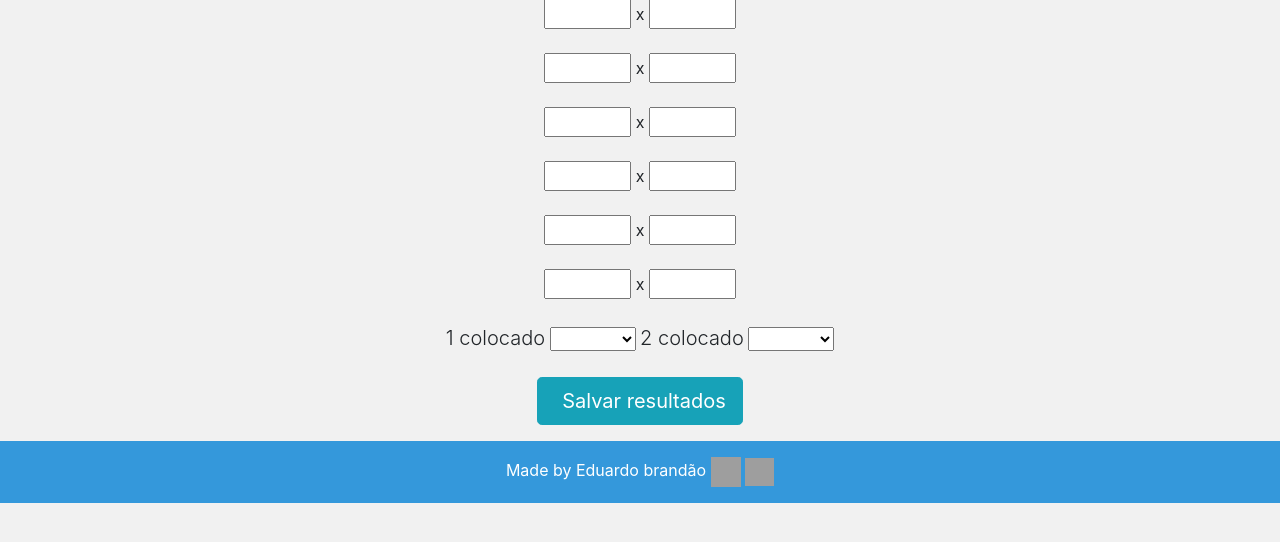
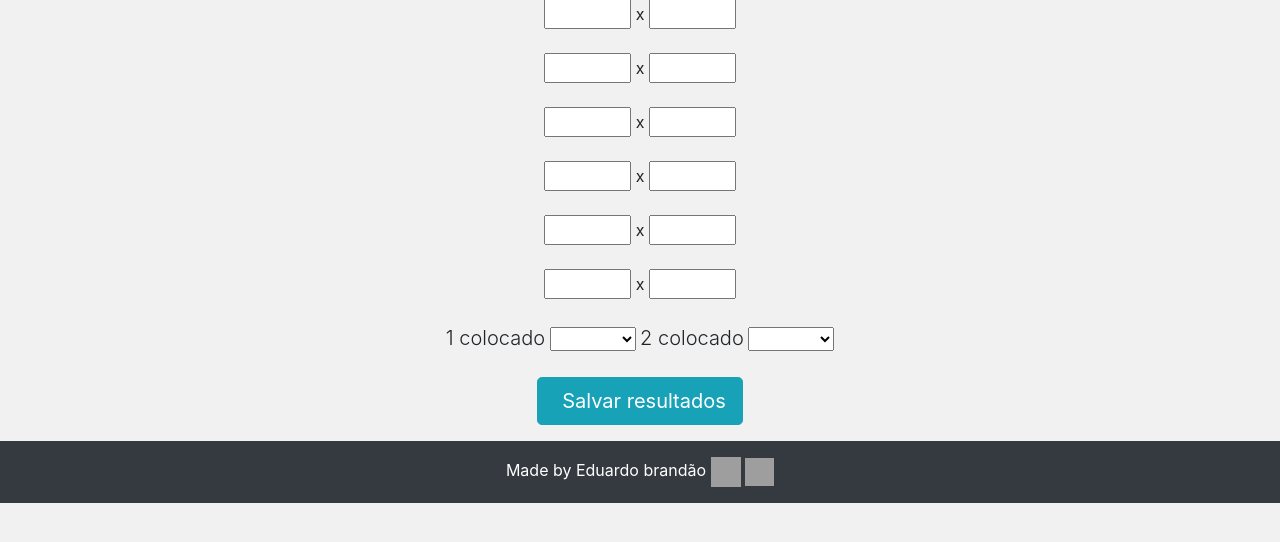
Before and after one commit to EduardoBran/bolaodacopa, a Django app: template main/templates/main/grupoA.html in a window 1280 px wide. Shown: the part 160-702 px from the top of the page. Run offline with Django 3.2, Linux system fonts and the light colour scheme; the template is opened without the code that fills it, so the values that code supplies are empty; some libraries are stand-ins or nearby versions; grey boxes are pictures that could not be loaded.

Commit message:
edit color footer

```diff
--- a/templates/parciais/_footer.html
+++ b/templates/parciais/_footer.html
@@ -3,7 +3,7 @@
 <footer class="page-footer font-small bg-dark">
 
     <!-- Copyright -->
-    <div class="footer-copyright text-center py-3 text-white" style="background-color:#3498db;">Made by Eduardo brandão
+    <div class="footer-copyright text-center py-3 text-white" style="background-color:#343a40;">Made by Eduardo brandão
         <a href="https://www.linkedin.com/in/eduardombrandao/">
             <img style="width: 30px; height: 30px;"
                 src="https://encrypted-tbn0.gstatic.com/images?q=tbn:ANd9GcSDsN5i8bCjqal079EJP4B4RgUs1EtyXB8lgRyXFjV9e3Q4Sox-cSljFQ7YeHbyrGTjh5k&usqp=CAU">
```
